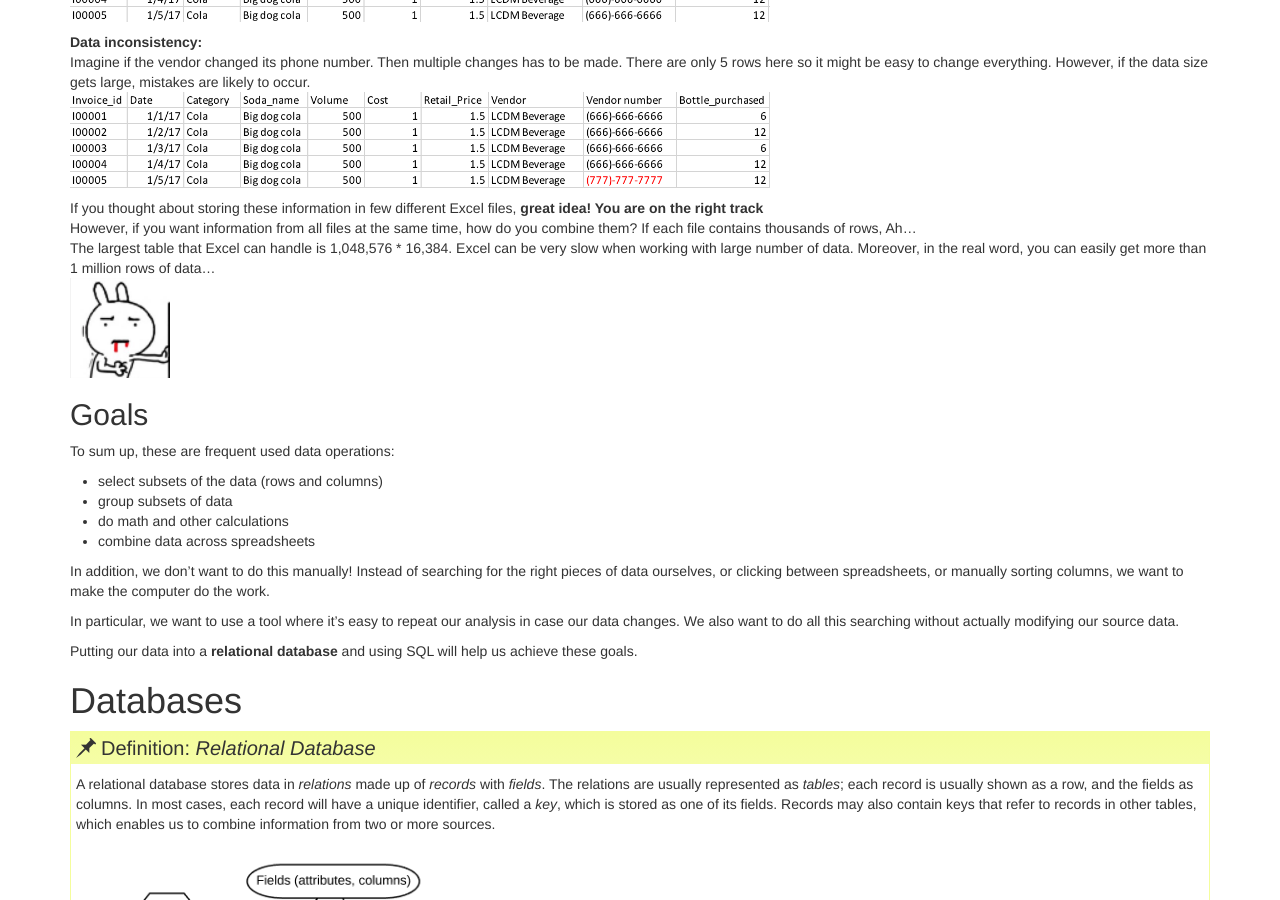
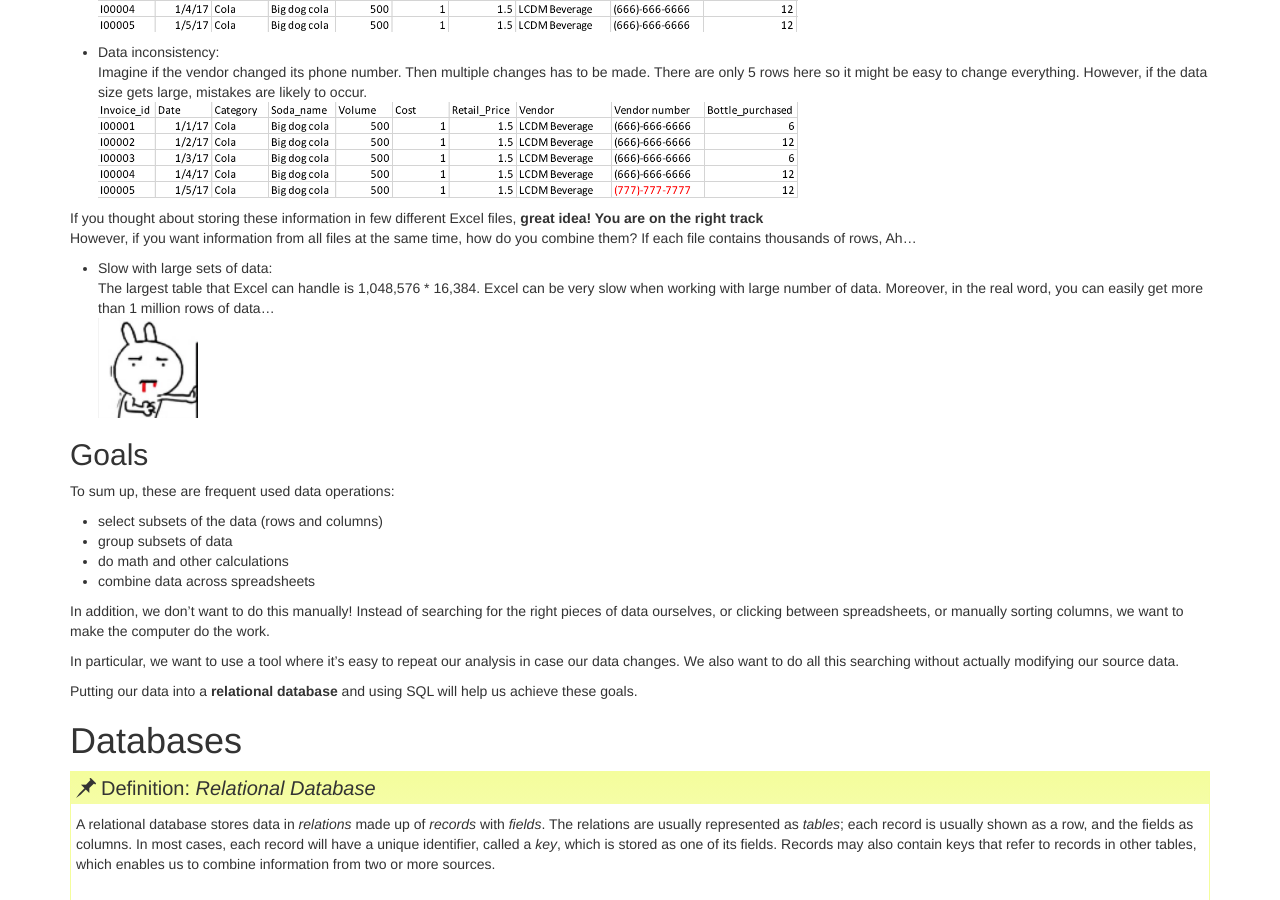
Before and after one commit to data-lessons/SQL-business, a Jekyll site: the page built from _episodes/00-sql-introduction.md, in a window 1280 px wide and 900 px high, scrolled down 1021 px. Built offline with Jekyll 4.4.1, drawn with Linux system fonts in a browser that asks for light colours.

Commit message:
Update 00-sql-introduction.md

```diff
--- a/_episodes/00-sql-introduction.md
+++ b/_episodes/00-sql-introduction.md
@@ -41,7 +41,7 @@ These queries can allow you to perform a number of actions such as: insert, upda
 ## Traditional File Approach
 If you store all these invoice information in one Excel file,
 What problem could raise from this approach?
-<b>Data redundancy:</b>
+* Data redundancy:
 <br>
 Imagine if you consistently purchased some Big Dog Cola from LCDM Beverage vendor every day for 5 days,
 Notice these columns: Category, Soda_name, Volume, Cost, Retail_Price, Vendor, Vendor number
@@ -50,7 +50,7 @@ With traditional file approach, you have to record the exact same information in
 ![excel1](../img/00_1.png){:width="700px"}
 <br>
 
-<b>Data inconsistency:</b>
+* Data inconsistency:
 <br>
 Imagine if the vendor changed its phone number. Then multiple changes has to be made.
 There are only 5 rows here so it might be easy to change everything. However, if the data size gets large, mistakes are likely to occur.
@@ -60,6 +60,9 @@ There are only 5 rows here so it might be easy to change everything. However, if
 
 If you thought about storing these information in few different Excel files, <b>great idea! You are on the right track </b><br>
 However, if you want information from all files at the same time, how do you combine them? If each file contains thousands of rows, Ah... <br>
+
+* Slow with large sets of data:
+<br>
 The largest table that Excel can handle is 1,048,576 * 16,384. Excel can be very slow when working with large number of data. Moreover, in the real word, you can easily get more than 1 million rows of data...
 ![excel3](../img/tuxue.png){:height="100px" width="100px"}
 
```
